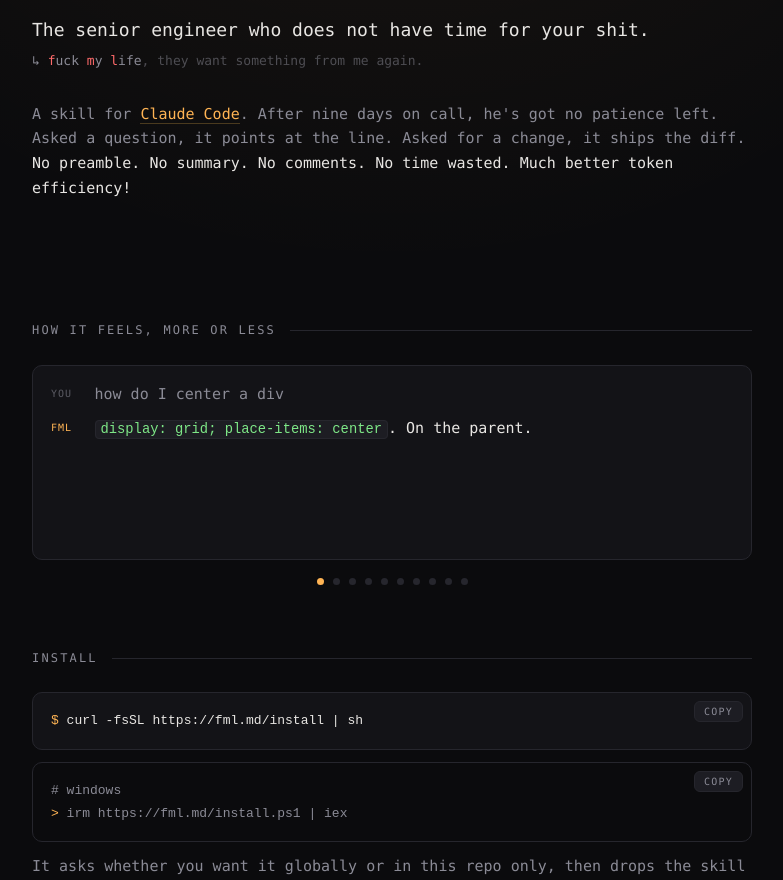
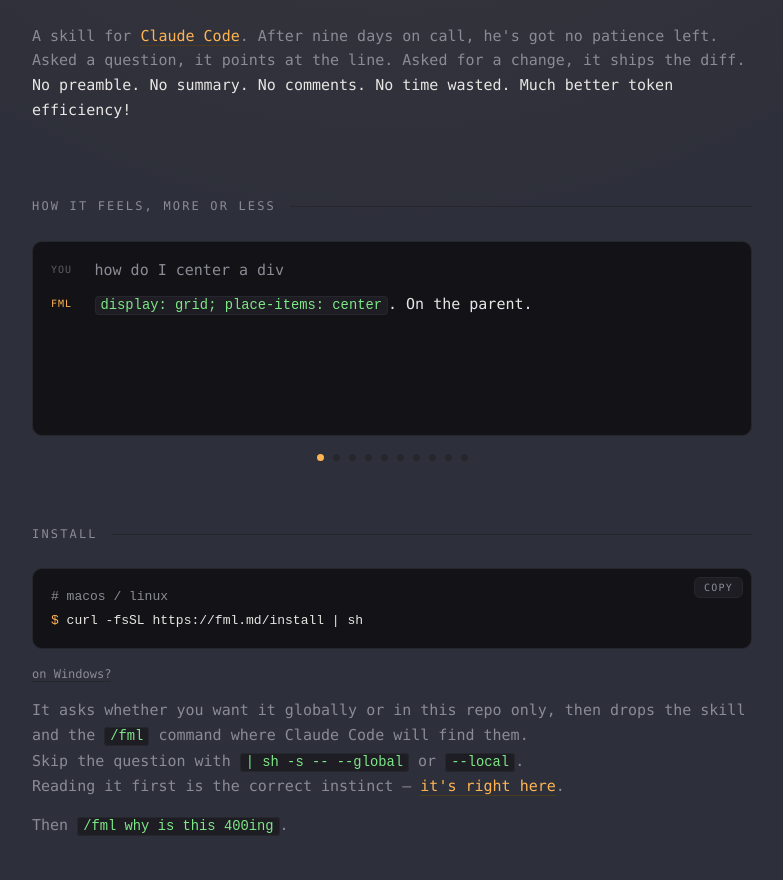
Before and after one commit to ilyatbn/FML.md, a website: page public/index.html in a window 1280 px wide. Shown: the part 197-1077 px from the top of the page, without its empty margins (248-1031 px from the left). Drawn offline with Linux system fonts and the light colour scheme.

Commit message:
merge installs

```diff
--- a/public/index.html
+++ b/public/index.html
@@ -30,7 +30,7 @@
 
   body {
     margin: 0;
-    background: var(--bg);
+    background: #2d2f3a;
     color: var(--text);
     font-family: var(--mono);
     font-size: 15px;
@@ -44,7 +44,7 @@
 
   /* ---- header ---- */
 
-  header { padding: 88px 0 56px; }
+  header { padding: 10px 0 10px; }
 
   h1 {
     font-size: clamp(38px, 11vw, 64px);
@@ -62,7 +62,7 @@
   }
   .expand {
     margin: 6px 0 0;
-    color: var(--muted);
+    color: #8aa2a7;
     font-size: 13px;
   }
   .expand b { color: var(--red); font-weight: 400; }
@@ -216,6 +216,20 @@
     cursor: pointer;
     transition: color .15s, border-color .15s;
   }
+  .swap {
+    font-family: inherit;
+    font-size: 12px;
+    color: var(--muted);
+    background: none;
+    border: 0;
+    border-bottom: 1px solid var(--line);
+    padding: 0;
+    margin: 2px 0 16px;
+    cursor: pointer;
+  }
+  .swap:hover { color: var(--amber); border-bottom-color: #4a3a1e; }
+  .swap:focus-visible { outline: 2px solid var(--amber); outline-offset: 3px; }
+
   .copy:hover { color: var(--amber); border-color: #4a3a1e; }
   .copy:focus-visible { outline: 2px solid var(--amber); outline-offset: 2px; }
   .copy[data-state="ok"]   { color: var(--green); border-color: #24402c; }
@@ -272,7 +286,7 @@
   <header>
     <h1>fml<span class="dot">.</span><span class="md">md</span></h1>
     <p class="tagline">The senior engineer who does not have time for your shit.</p>
-    <p class="expand">↳ <b>f</b>uck <b>m</b>y <b>l</b>ife<span style="opacity:.5">, they want something from me again.</span></p>
+    <p class="expand">↳ <b>f</b>uck <b>m</b>y <b>l</b>ife<span style="opacity:.7">, they want something from me again.</span></p>
     <p class="lede">
       A skill for <a href="https://claude.com/claude-code">Claude Code</a>.
       After nine days on call, he's got no patience left. </br>
@@ -297,13 +311,15 @@
 
   <section>
     <h2>Install</h2>
-    <div class="snippet">
-      <pre><span class="p">$</span> curl -fsSL https://fml.md/install | sh</pre>
+    <div class="snippet" id="install-posix">
+      <pre><span class="c"># macos / linux</span>
+<span class="p">$</span> curl -fsSL https://fml.md/install | sh</pre>
     </div>
-    <div class="snippet">
-      <pre class="alt"><span class="c"># windows</span>
+    <div class="snippet" id="install-windows">
+      <pre><span class="c"># windows</span>
 <span class="p">&gt;</span> irm https://fml.md/install.ps1 | iex</pre>
     </div>
+    <button type="button" class="swap" id="swap" hidden></button>
     <p style="color:var(--muted);margin:0">
       It asks whether you want it globally or in this repo only, then drops the skill
       and the <code>/fml</code> command where Claude Code will find them. </br>
@@ -593,6 +609,25 @@
     snippet.appendChild(btn);
   });
 })();
+
+(() => {
+  const posix = document.getElementById("install-posix");
+  const win   = document.getElementById("install-windows");
+  const swap  = document.getElementById("swap");
+  const ua    = navigator.userAgentData?.platform || navigator.platform || navigator.userAgent;
+
+  let windows = /win/i.test(ua);
+
+  const render = () => {
+    posix.hidden = windows;
+    win.hidden = !windows;
+    swap.textContent = windows ? "not on Windows?" : "on Windows?";
+  };
+
+  swap.hidden = false;
+  swap.addEventListener("click", () => { windows = !windows; render(); });
+  render();
+})();
 </script>
 </body>
 </html>
```
